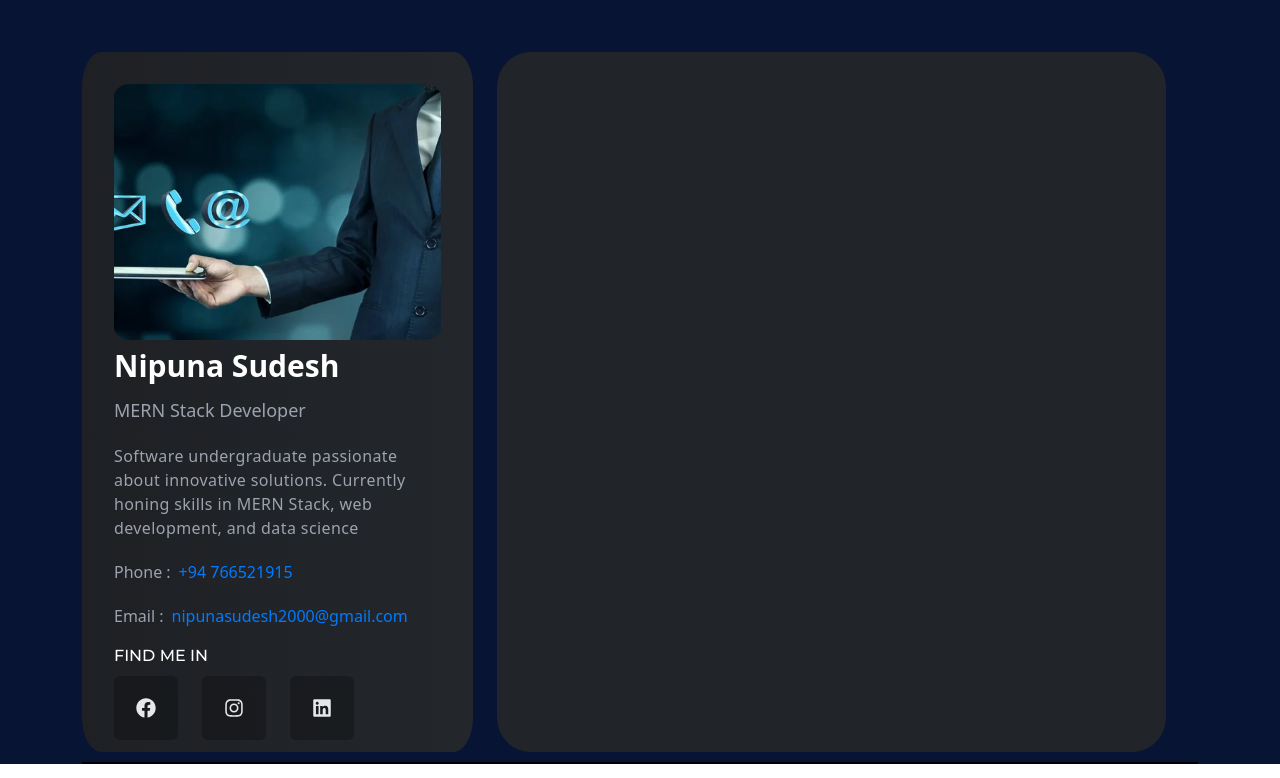
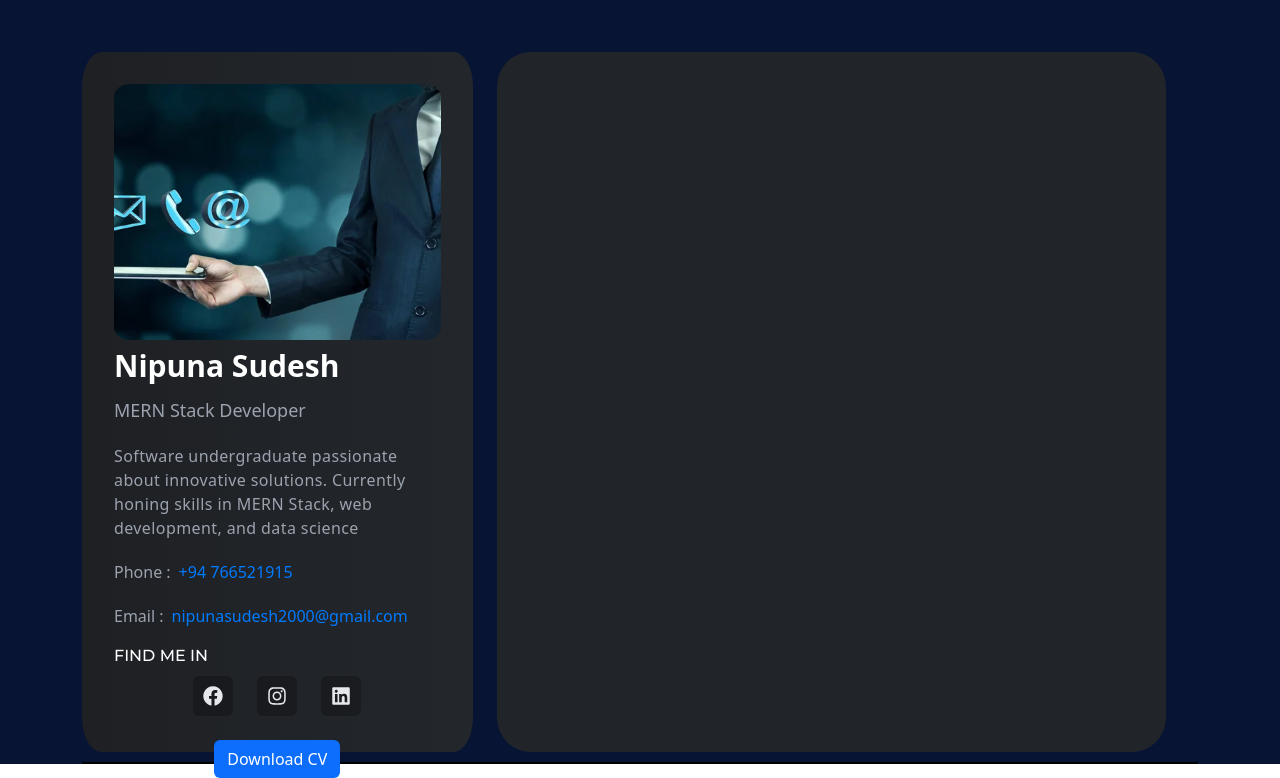
Before and after one commit to NipunaSudesh/react-portfolio, a React (Create React App) app: page / in a window 1280 px wide. Shown: the part 3375-4153 px from the top of the page. Built offline with nearby package versions, Linux system fonts and the light colour scheme.

Commit message:
created cv download

```diff
--- a/src/Components/ContectMe.js
+++ b/src/Components/ContectMe.js
@@ -1,5 +1,5 @@
 import React from 'react'
-import {contactImg} from "../assets/index";
+import {contactImg,cv} from "../assets/index";
 import {FaInstagram,FaLinkedin, FaFacebook} from "react-icons/fa";
 
 export default function ContectMe() {
@@ -24,17 +24,20 @@ export default function ContectMe() {
               </div>
               <div>
             <h2 className=' text-white text-base uppercase font-titleFont mb-2'>Find Me In</h2>
-            <div className='flex gap-4'>
-                <span className='bannerIcon'>
+            <div className='flex gap-4 w-full justify-center'>
+                <span className=' w-10 h-10 bannerIcon'>
                     <FaFacebook/>
                 </span>
-                <span className='bannerIcon'>
+                <span className='w-10 h-10 bannerIcon'>
                     <FaInstagram/>
                 </span>
-                <span className='bannerIcon'>
+                <span className='w-10 h-10 bannerIcon'>
                     <FaLinkedin />
                 </span>
             </div>
+            <div className='w-full mt-4 mb-3 flex items-center justify-center '>
+            <a href={cv}  className="btn bg-primary text-white">Download CV</a>
+              </div>
         </div>
           </div>
 
```
Also changed, not shown: src/assets/index.js (+7 -6 lines), 1 other file (tests, documents, lock files or other folders).
